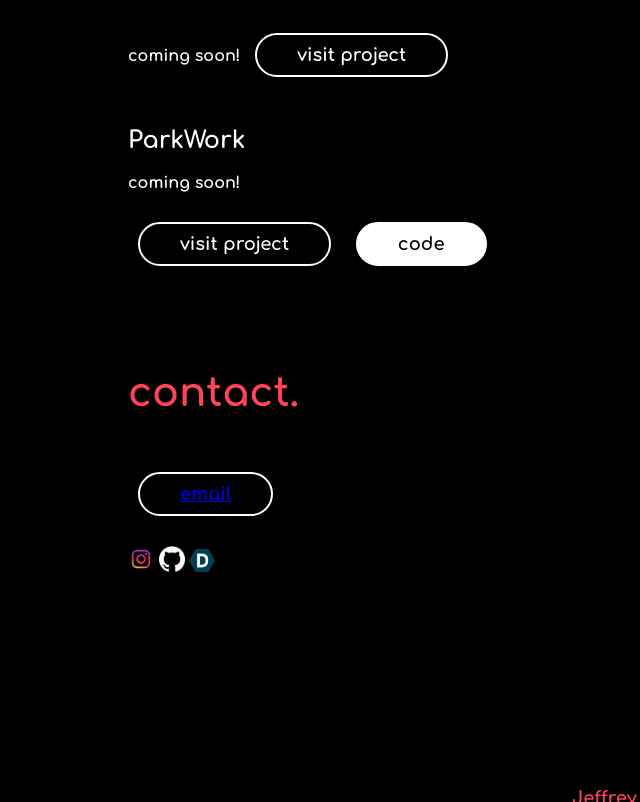
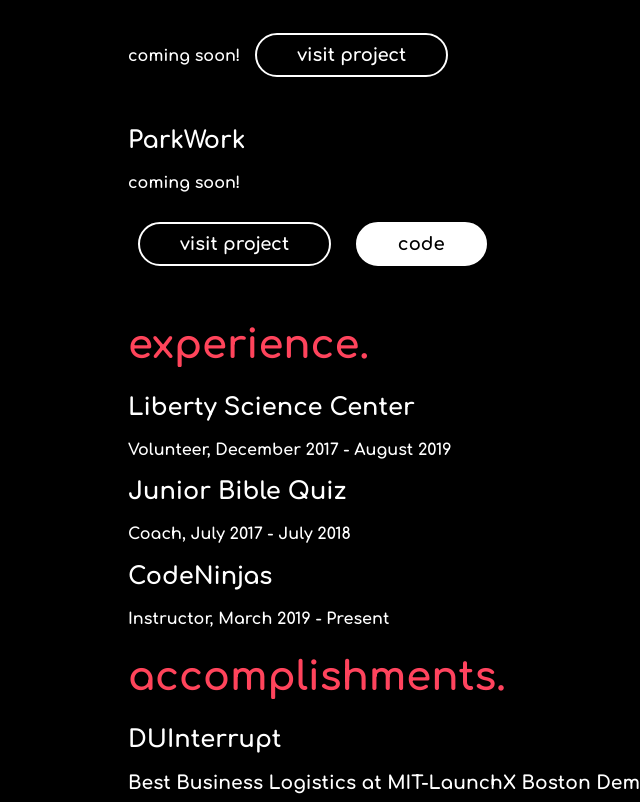
Before and after one commit to jeffreypaulraj/jeffreypaulraj.github.io, a plain HTML site: page index.html in a window 1280 px wide. Shown: the part 1998-2800 px from the top of the page, without its empty margins (0-640 px from the left). Drawn offline with nearby package versions, Linux system fonts and the light colour scheme.

Commit message:
Update index.html

```diff
--- a/index.html
+++ b/index.html
@@ -24,7 +24,8 @@
         <a href="#coursework">coursework</a>
         <a href="#work" style="margin:0px 60px;">works</a>
         <a href="#experience">experience</a>
-        <a href="#contact">contact</a>
+        <a href="#accomplishments">accomplishments</a>
+	<a href="#contact">contact</a>
 
     </div>
     </div>
@@ -94,6 +95,33 @@ Coming Soon!
 
              </div>
 
+		      <div id="experience">
+                 <h1>experience.</h1>
+                 <h2>Liberty Science Center</h2>
+			      <div>
+				    Volunteer, December 2017 - August 2019
+			      </div>
+	         <h2>Junior Bible Quiz</h2>
+			      <div>
+				    Coach, July 2017 - July 2018
+			      </div>
+                 <h2>CodeNinjas</h2>
+                 		<div>
+				    Instructor, March 2019 - Present
+			      </div>
+
+             </div>
+		      <div id="accomplishments">
+                 <h1>accomplishments.</h1>
+                 <h2>DUInterrupt </h2>
+			      <h3> Best Business Logistics at MIT-LaunchX Boston Demo Day 2019 </h3>
+                 <h2>ParkWork</h2>
+			      <h3> Honorable Mention at SBHacks 2019 </h3>
+                 <h2>FBLA State Conference</h2>
+			      <h3> 2018 NJ FBLA State Leadership Conference Champion for Business Calculations </h3>
+
+
+             </div>
               <div id="contact">
                  <h1>contact.</h1>
 
```
